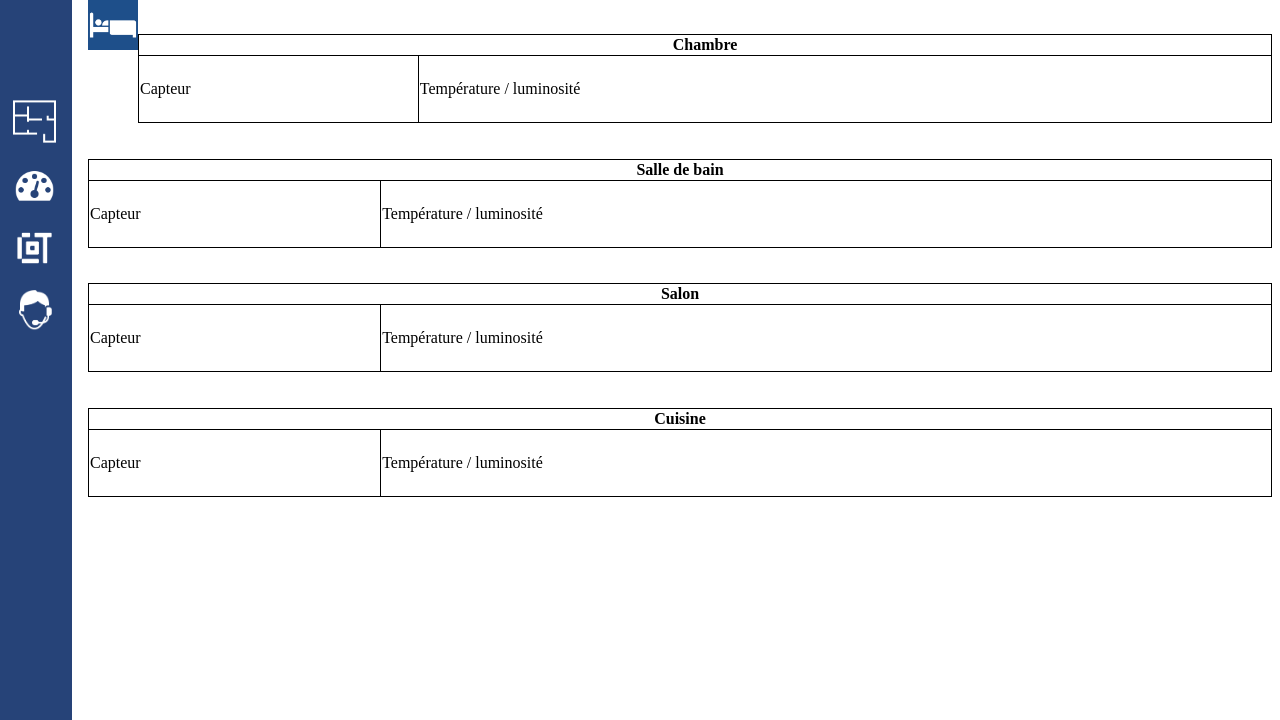
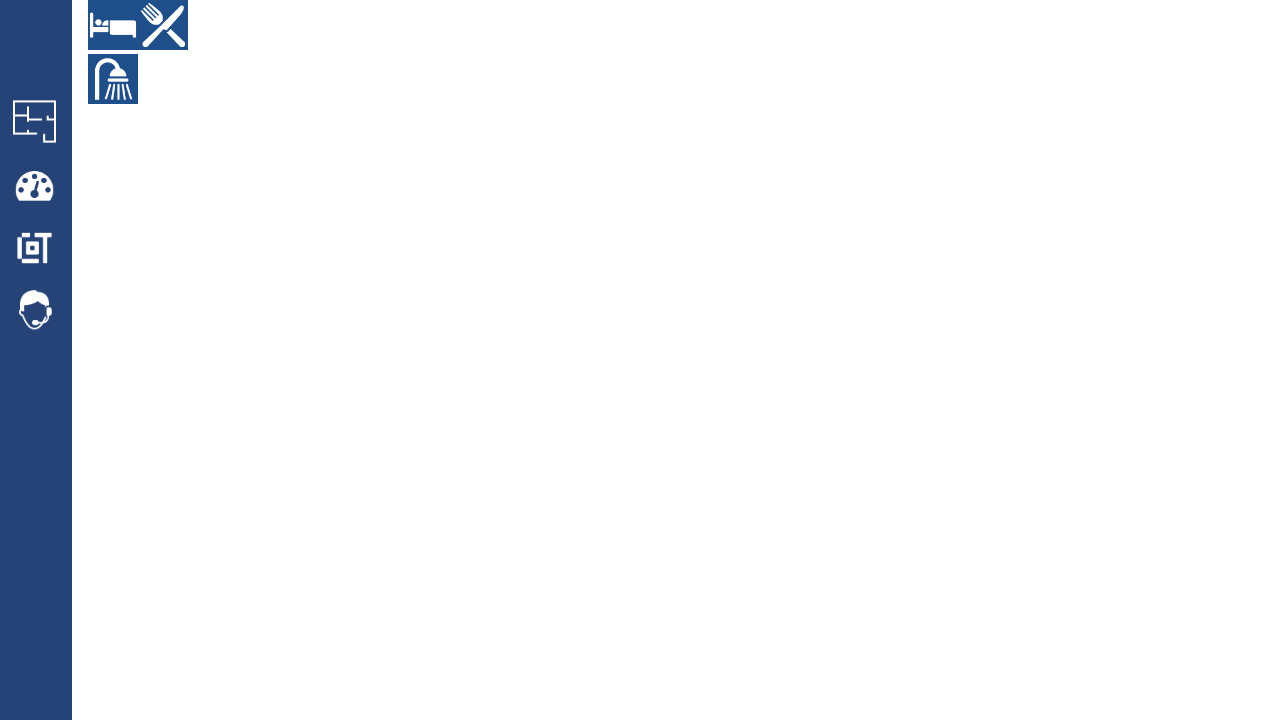
Before and after one commit to maxgfr/elliot, a PHP site: page /mvc/Vue/vueAccueil.php in a window 1280 px wide. Shown: the part 80-800 px from the top of the page. Run offline with PHP 8.4, Linux system fonts and the light colour scheme.

Commit message:
ta mère

```diff
--- a/mvc/Vue/vueAccueil.php
+++ b/mvc/Vue/vueAccueil.php
@@ -30,75 +30,27 @@ try {
 
 <div id="main">
     <div>
-
-        <div id="table_capteur">
+        <div id="Bedroom_div">
             <div id="img_bedroom">
                 <img src="../../img/bedroomIcon.png" class="img_perso"/>
             </div>
             <div id="table_bedroom_div">
-                <table id="Table_chambre" class="auto_top_margin">
-                    <tr>
-                        <th colspan="3">
-                            Chambre
-                        </th>
-                    </tr>
-                    <tr>
-                        <td>
-                            Capteur
-                        </td>
-                        <td>
-                            Température / luminosité
-                        </td>
-                    </tr>
-                </table>
             </div>
         </div>
-
-        <table id="Table_Salle" class="auto_top_margin">
-            <tr>
-                <th colspan="2">
-                    Salle de bain
-                </th>
-            </tr>
-            <tr>
-                <td>
-                    Capteur
-                </td>
-                <td>
-                    Température / luminosité
-                </td>
-            </tr>
-        </table>
-        <table id="Table_Salon" class="auto_top_margin">
-            <tr>
-                <th colspan="2">
-                    Salon
-                </th>
-            </tr>
-            <tr>
-                <td>
-                    Capteur
-                </td>
-                <td>
-                    Température / luminosité
-                </td>
-            </tr>
-        </table>
-        <table id="Table_Cuisine" class="auto_top_margin">
-            <tr>
-                <th colspan="2">
-                    Cuisine
-                </th>
-            </tr>
-            <tr>
-                <td>
-                    Capteur
-                </td>
-                <td>
-                    Température / luminosité
-                </td>
-            </tr>
-        </table>
+        <div id="Kitchen_div">
+            <div id="img_kitchen">
+                <img src="../../img/kitchenIcon.png" class="img_perso"/>
+            </div>
+            <div id="table_kitchen_div">
+            </div>
+        </div>
+        <div id="Bathroom_div">
+            <div id="img_bathroom">
+                <img src="../../img/showerIcon.png" class="img_perso"/>
+            </div>
+            <div id="table_bathroom_div">
+            </div>
+        </div>
     </div>
 </div>
 
--- a/mvc/Vue/vueSupport.php
+++ b/mvc/Vue/vueSupport.php
@@ -33,7 +33,7 @@
 
     <div id="main">
         <div id="Support" class="centre">
-            <label>Motif</label> : <input type="Text" name="Motif" id="Motif" placeholder=" Mon capteur ne fonctionne pas" size="25" />
+            <label>Motif</label> : <input type="Text" name="Motif" id="Motif" placeholder=" Mon capteur ne fonctionne pas" size="70" />
             <br />
             <br />
             <label>Description detaillée de votre problème</label>
```
